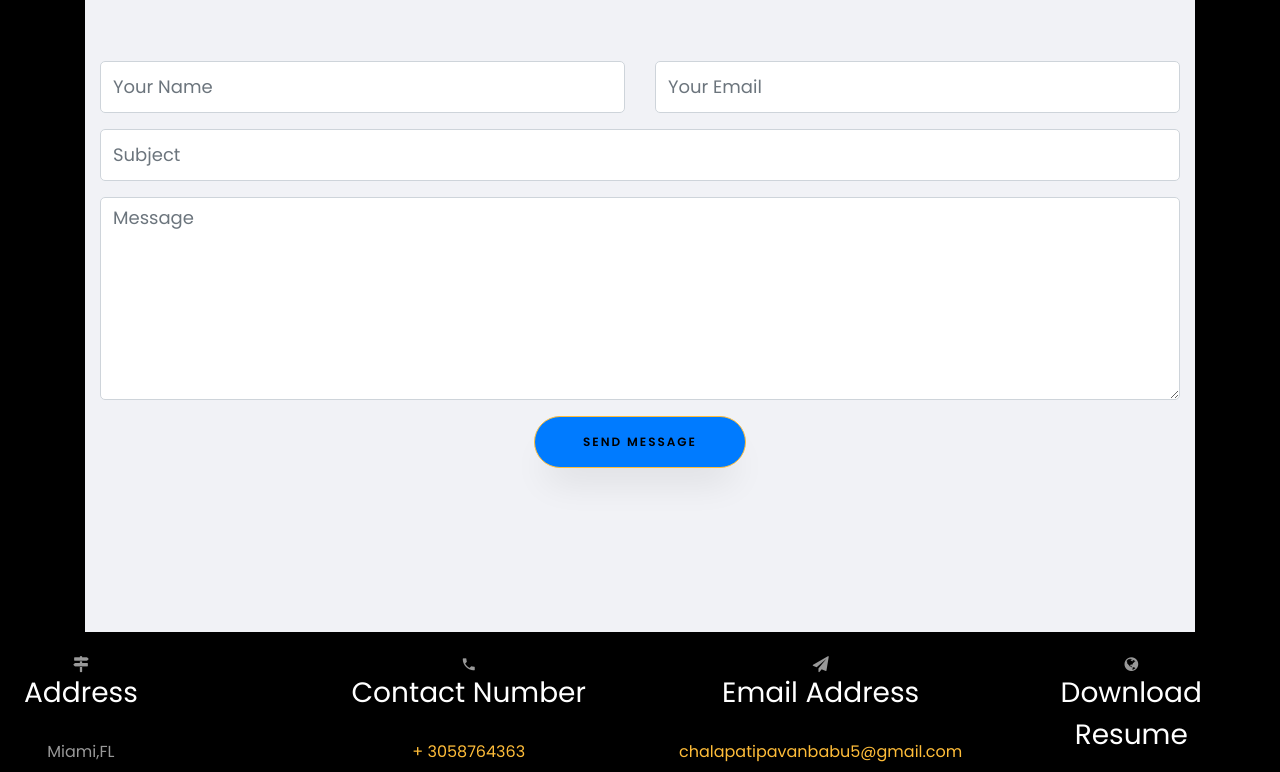
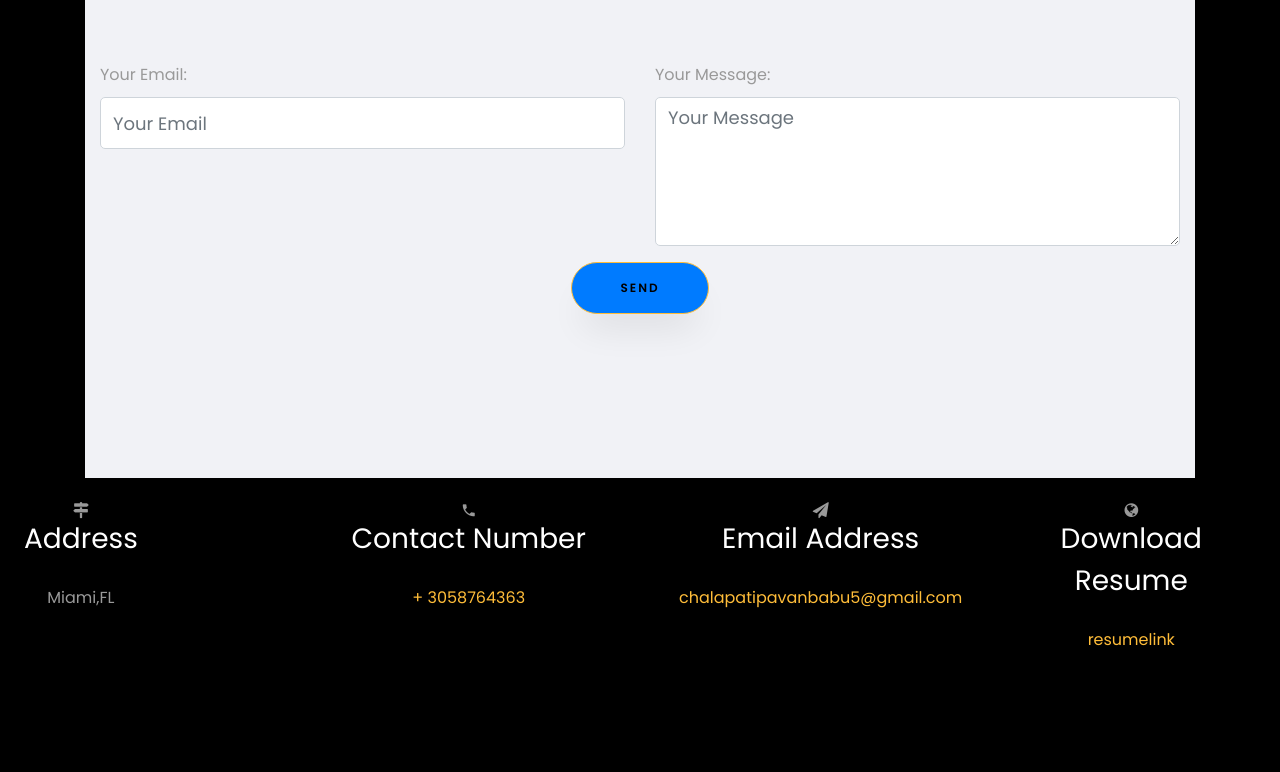
Before and after one commit to pavanbabu-pb/pavanbabuchalapati, a plain HTML site: page index.html in a window 1280 px wide. Shown: the part 5464-6236 px from the top of the page. Drawn offline with Linux system fonts and the light colour scheme; files whose address does not match are found by name.

Commit message:
Update index.html

```diff
--- a/index.html
+++ b/index.html
@@ -479,29 +479,27 @@
 
         <div class="row d-flex mb-5 contact-info ftco-animate">
             <div class="col-md-12">
-                <form action="#" method="post" class="contact-form">
+                <!-- Start of Formspree Form -->
+                <form action="https://formspree.io/f/mdknvzvz" method="POST" class="contact-form">
                     <div class="row">
                         <div class="col-md-6">
                             <div class="form-group">
-                                <input type="text" class="form-control" placeholder="Your Name" required>
+                                <label for="email">Your Email:</label>
+                                <input type="email" id="email" name="email" class="form-control" placeholder="Your Email" required>
                             </div>
                         </div>
                         <div class="col-md-6">
                             <div class="form-group">
-                                <input type="email" class="form-control" placeholder="Your Email" required>
+                                <label for="message">Your Message:</label>
+                                <textarea id="message" name="message" class="form-control" placeholder="Your Message" rows="5" required></textarea>
                             </div>
                         </div>
                     </div>
-                    <div class="form-group">
-                        <input type="text" class="form-control" placeholder="Subject">
-                    </div>
-                    <div class="form-group">
-                        <textarea name="" id="" cols="30" rows="7" class="form-control" placeholder="Message" required></textarea>
-                    </div>
                     <div class="form-group text-center">
-                        <input type="submit" value="Send Message" class="btn btn-primary py-3 px-5">
+                        <button type="submit" class="btn btn-primary py-3 px-5">Send</button>
                     </div>
                 </form>
+                <!-- End of Formspree Form -->
             </div>
         </div>
     </div>
```
